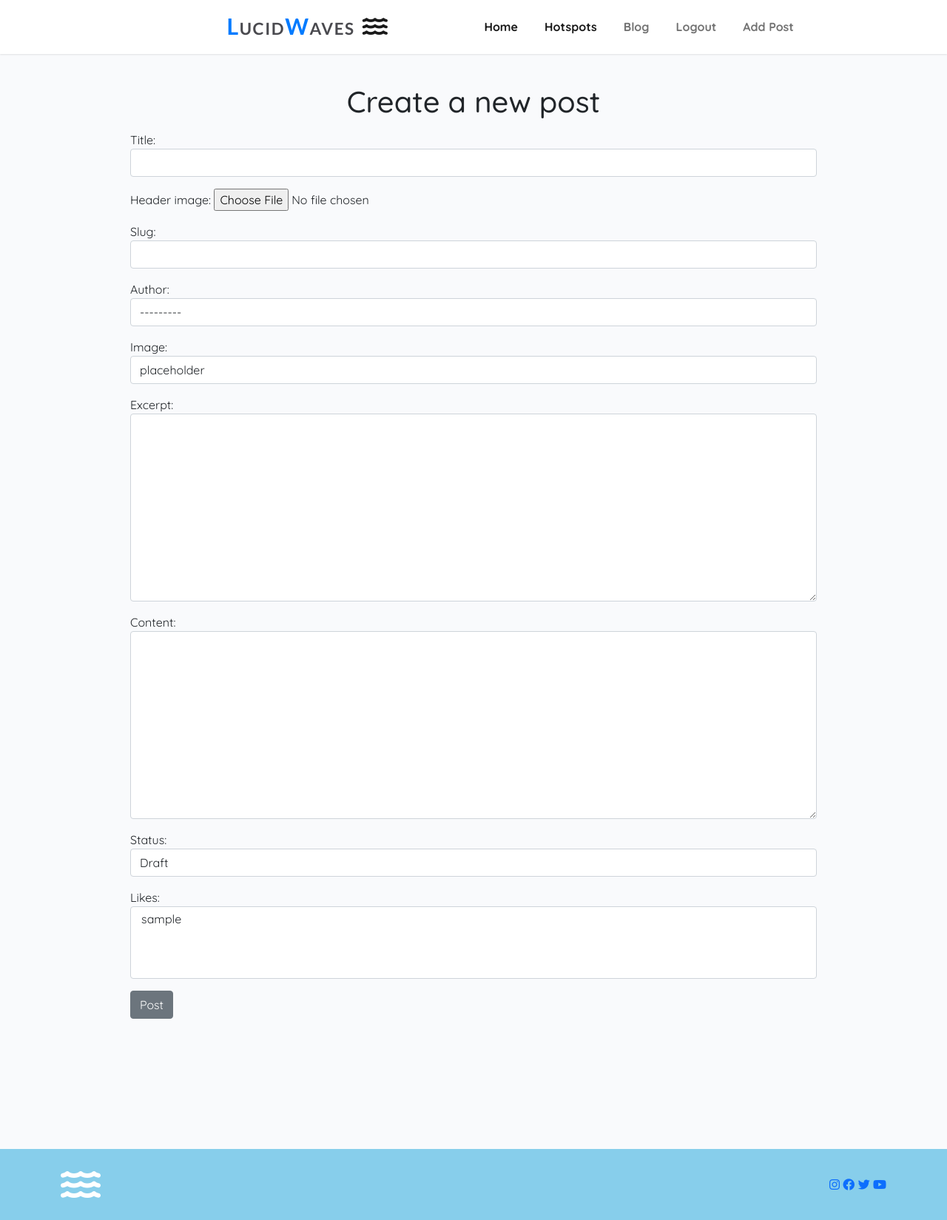
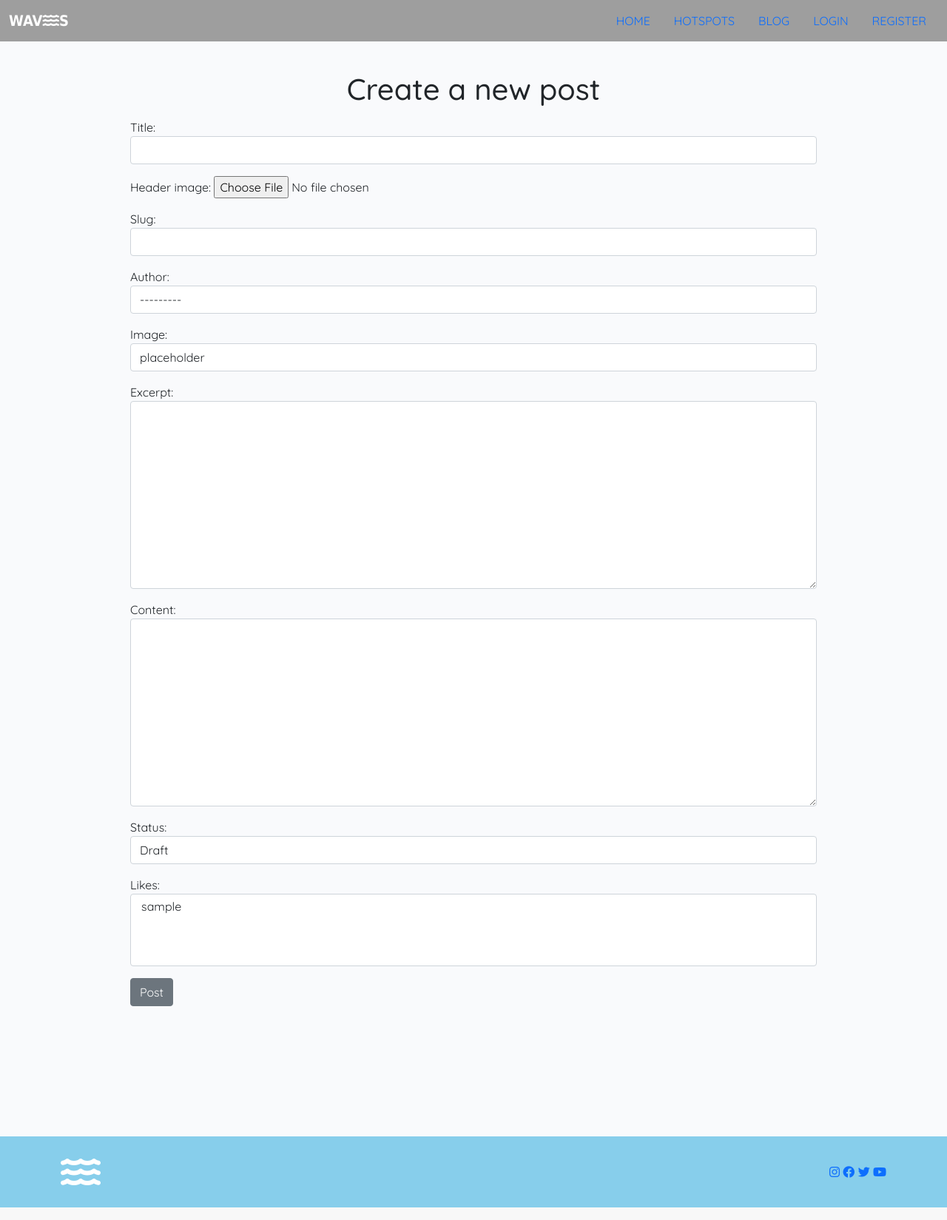
Before and after one commit to danny-fla/Lucid-Waves, a Django app: page /add_post/ in a window 1280 px wide. Shown: the whole page at 74% size. Run offline with Django 3.2, Linux system fonts and the light colour scheme; the visitor is signed in with stand-in values (Sample User, id 1); data comes from the database, SQL or seed files in the repository; some libraries are stand-ins or nearby versions; grey boxes are pictures that could not be loaded.

Commit message:
add brand logo

```diff
--- a/static/css/style.css
+++ b/static/css/style.css
@@ -7,25 +7,44 @@ body {
 
 /*---------------------------------------------------------- navbar start */
 
-.special-letters {
+.banner {
+    color: #fff;
+    height: 100vh;
+    width: 100%;
+    background: url("https://res.cloudinary.com/dsi5hhbty/image/upload/v1697194968/hero_nix6zp.jpg");
+    background-position: center;
+    background-size: cover;
+    /* background-attachment: fixed; */
+    background-repeat: no-repeat;
+}
+
+.navbar-brand {
+    font-family: Tahoma, sans-serif;
+    font-weight: 700;
+}
+
+
+
+
+/* .special-letters {
     color: #007BFF;
     font-weight: bold;
     font-size: 1.9rem;
-}
+} */
 
-.navbar {
+/* .navbar {
     box-shadow: 0px 1px 2px rgba(0, 0, 0, 0.1);
-}
+} */
 
-.navbar-brand {
+/* .navbar-brand {
     margin-left: 12rem;
     font-size: 1.9rem;
     font-weight: 700;
     letter-spacing: 0.1rem;
-}
+} */
 
 
-.nav-link {
+/* .nav-link {
     color: #333;
     font-weight: bold;
 }
@@ -37,7 +56,7 @@ body {
 .navbar-text {
     font-size: 1.1rem;
     font-style: italic;
-}
+} */
 
 /*---------------------------------------------------------- Blog view page */
 #main-content {
@@ -69,80 +88,6 @@ body {
 
 /*---------------------------------------------------------- Landing Page */
 
-.hero{
-    margin: 0;
-    width: 100%;
-    height: 120vh;
-    /* background-image: linear-gradient(rgba(12,3,51,0.3),rgba(12,3,51,0.3)); */
-    position: relative;
-    padding: 0;
-    display: flex;
-    align-items: center;
-    justify-content: center;
-}
-
-nav {
-    width: 100%;
-    position: absolute;
-    top: 0;
-    left: 0;
-    padding: 1.5rem 8%;
-    display: flex;
-    flex-wrap: wrap;
-    align-items: center;
-    justify-content: space-between;
-}
-
-.logo {
-    color: #fff;
-    font-size: 3.5rem;
-}
-
-nav ul li {
-    list-style: none;
-    display: inline-block;
-    margin-left: 20px;
-}
-
-nav ul li a {
-    text-decoration: none;
-    color: #fff;
-    font-size: 1em;
-}
-
-.hero-content {
-    text-align: center;
-    position: relative;
-}
-
-.hero-content h1 {
-    font-size: 3.5em;
-    color: #fff;
-    /* background-color: red; */
-    font-weight: 500;
-    z-index: 1;
-}
-
-.back-video {
-    position: absolute;
-    right: 0;
-    bottom: 0;
-    z-index: -1;
-}
-
-@media (min-aspect-ratio: 1.6/1){
-    .hero-img {
-        width: 100%;
-        height: auto;
-    }
-}
-
-@media (max-aspect-ratio: 1.7/1){
-    .hero-img {
-        width: auto;
-        height: 100%;
-    }
-}
 
 
 /* ------------------------------------------------------------------------*/
--- a/templates/base.html
+++ b/templates/base.html
@@ -23,20 +23,41 @@
 
 <body class="d-flex flex-column h-100 main-bg">
 
-    <!-- <nav>
-        <a href="{% url 'home' %}">
-            <i class="fa-solid fa-water logo"></i>
-        </a>
-        <ul>
-            <li><a href="{% url 'home' %}">HOME</a></li>
-            <li><a href="{% url 'landing_page' %}">BLOG</a></li>
-            <li><a href="#">POPULAR PLACES</a></li>
-            <li><a href="{% url 'account_login' %}">LOGIN</a></li>
-            <li><a href="{% url 'account_signup' %}">Register</a></li>
-        </ul>
-    </nav> -->
     <!-- Navigation -->
-    <nav class="navbar navbar-expand-lg navbar-light bg-white">
+    <div class="container-fluid banner">
+        <div class="row">
+            <div class="col-md-12">
+                <div class="navbar ">
+                    <div class="navbar-brand">
+                        WAV<i class="fa-solid fa-water"></i>S
+                    </div>
+                    <ul class="nav">
+                        <li class="nav-item">
+                            <a class="nav-link" href="#">HOME</a>
+                        </li>
+                        <li class="nav-item">
+                            <a class="nav-link" href="#">HOTSPOTS</a>
+                        </li>
+                        <li class="nav-item">
+                            <a class="nav-link" href="#">BLOG</a>
+                        </li>
+                        <li class="nav-item">
+                            <a class="nav-link" href="#">LOGIN</a>
+                        </li>
+                        <li class="nav-item">
+                            <a class="nav-link" href="#">REGISTER</a>
+                        </li>
+                    </ul>
+                </div>
+            </div>
+        </div>
+    </div>
+
+
+
+
+
+    <!-- <nav class="navbar navbar-expand-lg navbar-light bg-white">
         <div class="container-fluid">
             <a class="navbar-brand" href="{% url 'home' %}">
                 <span class="brand"><span class="special-letters">L</span>UCID<span class="special-letters">W</span>AVES</span>
@@ -75,7 +96,7 @@
                 </ul>
             </div>
         </div>
-    </nav>
+    </nav> -->
 
 
     <div class="container">
```
Also changed, not shown: templates/landing_page.html (+0 -18 lines), static/images/hero.jpg (added), static/images/overlay.png (added).
